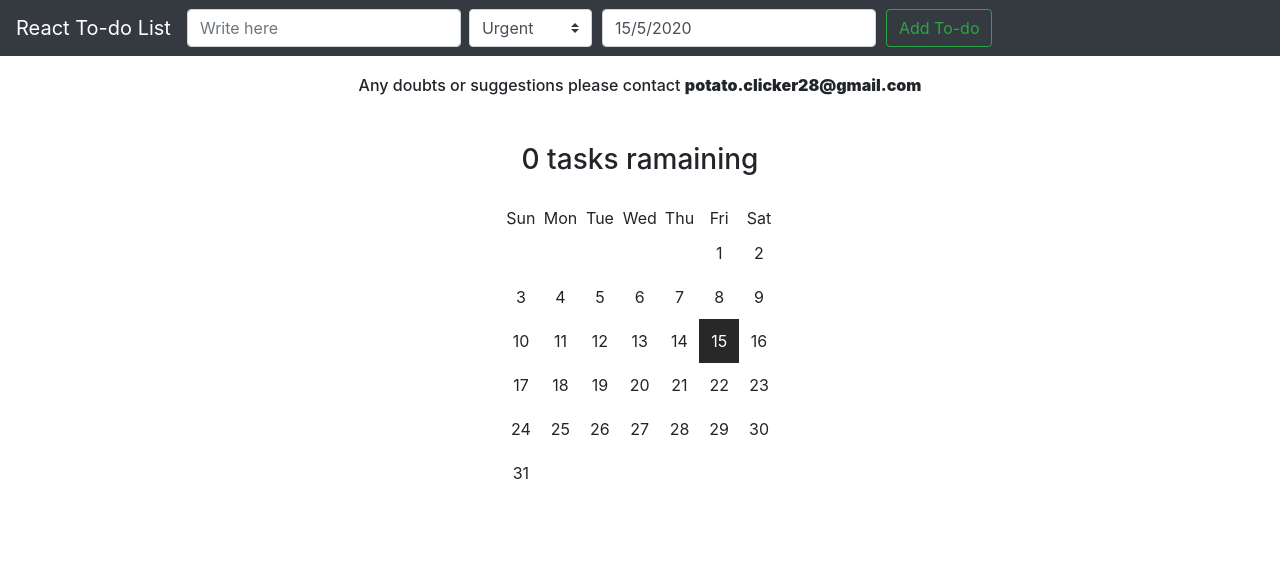
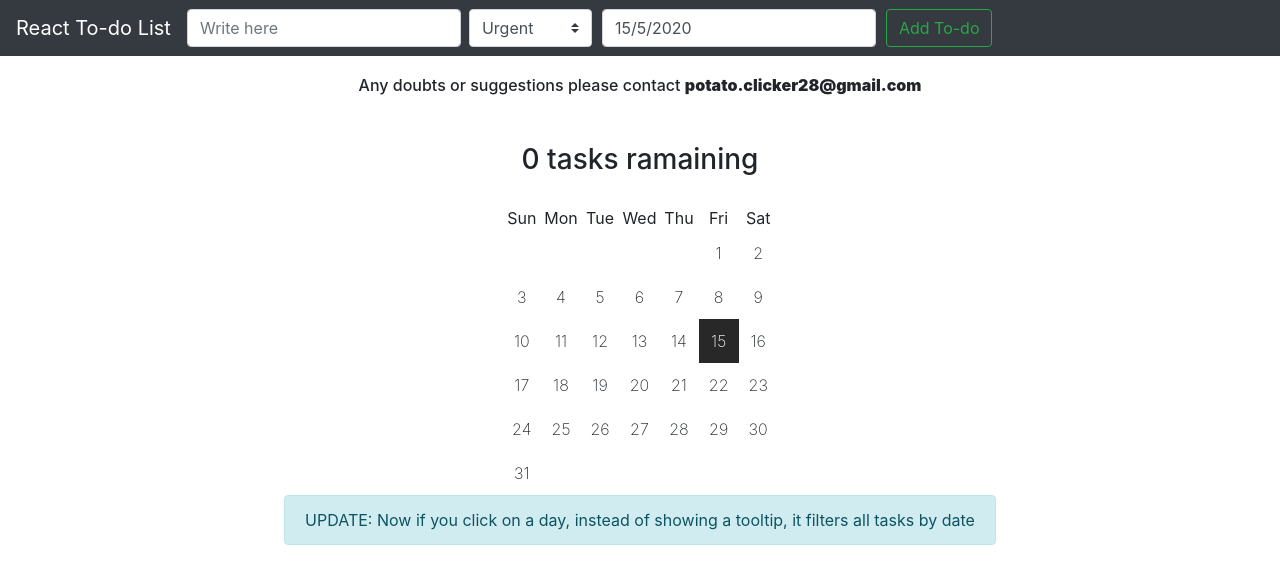
Before and after one commit to john-sandmann/React-To-Do, a React (Create React App) app: page / in a window 1280 px wide. Shown: the top 584 px of the page. Built offline with nearby package versions, Linux system fonts and the light colour scheme.

Commit message:
Added filter by date

```diff
--- a/src/Components/MyCalendar.js
+++ b/src/Components/MyCalendar.js
@@ -13,6 +13,8 @@ class MyCalendar extends Component {
             today: moment(),
             showMonthPopup: false,
             showYearPopup: false,
+
+            selectedDate: '',
         }
 
         this.year = () => this.state.dateContext.format('Y');
@@ -34,6 +36,7 @@ class MyCalendar extends Component {
         this.weekdaysShort = moment.weekdaysShort();
 
         this.months = moment.months();
+
     }
 
     render() {
@@ -53,23 +56,26 @@ class MyCalendar extends Component {
             );
         }
 
+        this.handleSelectedDateChange = (date) => {
+            if (date == this.state.selectedDate) {
+                this.setState({ selectedDate: '' });
+            }
+            else {
+                this.setState({ selectedDate: date });
+            }
+        }
+
         let daysInMonth = [];
         for (let d = 1; d <= this.daysInMonth(); d++) {
             let className = (d == this.currentDay() ? 'day current-day' : 'day');
-            var tooltiptext = null;
-            let tasks = [];
             if (this.props.tasks) {
                 this.props.tasks.map((task, i) => {
                     if (task.date) {
                         if (task.date.match(/^(0?[1-9]|[12][0-9]|3[01])[\/\-](0?[1-9]|1[012])[\/\-]\d{4}$/)) {
                             if (task.date.split('/')[0] == d && task.date.split('/')[1] == this.monthNumber() && task.date.split('/')[2] == this.year()) {
-                                if(!className.includes(' taskday')){
+                                if (!className.includes(' taskday')) {
                                     className += ' taskday'
                                 }
-                                tasks.push(task.texto);
-                                tooltiptext = <span className='tooltiptext'>{tasks.map((task) => {
-                                    return task + ' | ';
-                                })}</span>
                             }
                         }
                     }
@@ -77,8 +83,7 @@ class MyCalendar extends Component {
             }
             daysInMonth.push(
                 <td key={d} className={className}>
-                    {className == 'day current-day taskday' || className == 'day taskday' ? tooltiptext : <span className='tooltiptext'>Nothing for this day</span>}
-                    <span>{d}</span>
+                    <span style={{ 'cursor': 'pointer', 'fontWeight': this.state.selectedDate === `${d}/${this.monthNumber()}/${this.year()}` ? '900' : '200' }} onClick={() => { this.props.onClickDay(`${d}/${this.monthNumber()}/${this.year()}`); this.handleSelectedDateChange(`${d}/${this.monthNumber()}/${this.year()}`); }}>{d}</span>
                 </td>
             );
         }
--- a/src/Components/MyTodos.js
+++ b/src/Components/MyTodos.js
@@ -1,5 +1,5 @@
 import React, { Component } from 'react';
-import { ListGroup, Button, FormControl } from 'react-bootstrap';
+import { ListGroup, Button, FormControl, Alert } from 'react-bootstrap';
 
 import MyCalendar from './MyCalendar';
 
@@ -10,10 +10,14 @@ class MyTodos extends Component {
 
         this.state = {
             todos: [],
+
+            applyFilter: false,
+            filterDate: '',
         }
 
         this.allStorage = this.allStorage.bind(this);
         this.renderTodo = this.renderTodo.bind(this);
+        this.applyFilter = this.applyFilter.bind(this);
     }
 
     allStorage() {
@@ -23,14 +27,29 @@ class MyTodos extends Component {
             i = keys.length;
 
         while (i--) {
+            console.log("CALLING ALL STORAGE");
             try {
                 let obj = JSON.parse(localStorage.getItem(keys[i]));
+                if (this.state.applyFilter) {
+                    if (this.state.filterDate == obj.date) {
                         values.push({ id: keys[i], texto: obj.texto, status: obj.status, date: obj.date });
+                    }
+                }
+                else {
+                    values.push({ id: keys[i], texto: obj.texto, status: obj.status, date: obj.date });
+                }
             }
             catch {
                 try {
                     let obj = JSON.parse(localStorage.getItem(keys[i]));
+                    if (this.state.applyFilter) {
+                        if (this.state.filterDate == obj.date) {
                             values.push({ id: keys[i], texto: obj.texto, status: obj.status, date: obj.date });
+                        }
+                    }
+                    else {
+                        values.push({ id: keys[i], texto: obj.texto, status: obj.status, date: obj.date });
+                    }
                 } catch (e) {
                     let texto = localStorage.getItem(keys[i]);
                     values.push({ id: keys[i], texto: texto });
@@ -150,6 +169,26 @@ class MyTodos extends Component {
         }
     }
 
+    applyFilter = (date) => {
+        console.log(date);
+        if (date == this.state.filterDate) {
+            this.setState({
+                filterDate: date,
+                applyFilter: false
+            }, () => {
+                this.setState({ todos: this.allStorage() });
+            });
+        }
+        else {
+            this.setState({
+                filterDate: date,
+                applyFilter: true
+            }, () => {
+                this.setState({ todos: this.allStorage() });
+            });
+        }
+    }
+
     render() {
         return (
             <div className="todos">
@@ -163,7 +202,10 @@ class MyTodos extends Component {
                 }} className="center">
                     <h6 style={{ 'padding': '20px' }}>Any doubts or suggestions please contact <span style={{ 'fontWeight': '900' }}>potato.clicker28@gmail.com</span></h6>
                     <h3 style={{ 'padding': '20px' }}>{this.numberOfTasks()} tasks ramaining</h3>
-                        <MyCalendar tasks={this.state.todos} />
+                    <MyCalendar tasks={this.state.todos} onClickDay={this.applyFilter} />
+                    <Alert variant="info">
+                        UPDATE: Now if you click on a day, instead of showing a tooltip, it filters all tasks by date
+                    </Alert>
                 </div>
                 <ListGroup>
                     {this.state.todos.map((todo, index) => {
--- a/src/Sass/MyCalendar.scss
+++ b/src/Sass/MyCalendar.scss
@@ -18,7 +18,6 @@
 .day .tooltiptext {
   visibility: hidden;
   width: 200px;
-  text-overflow: ellipsis;
   background-color: rgba(31, 31, 31, 0.555);
   color: #fff;
   font-size: 15px;
@@ -26,7 +25,6 @@
   padding: 5px 0;
   border-radius: 6px;
 
-  /* Position the tooltip text - see examples below! */
   position: absolute;
   z-index: 1;
 }
```
Lines whose indentation alone changed are shown as unchanged.
